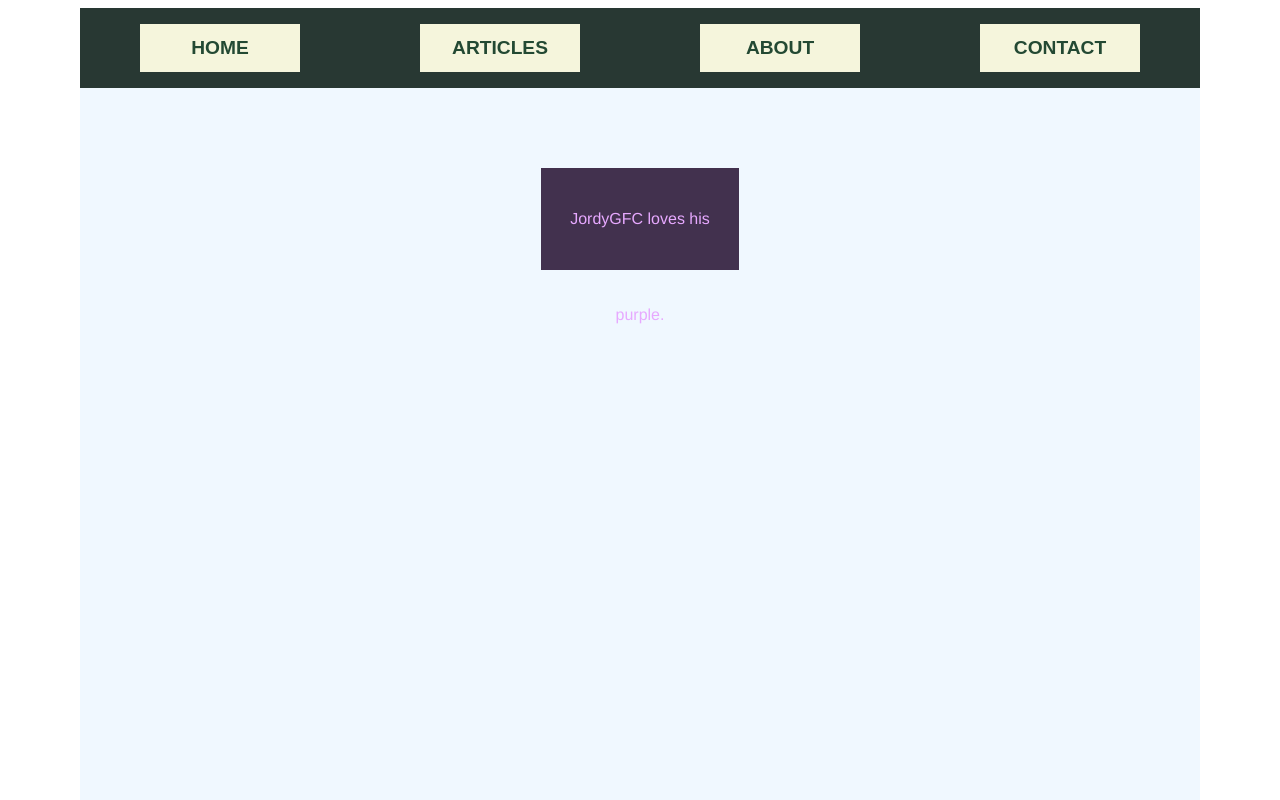
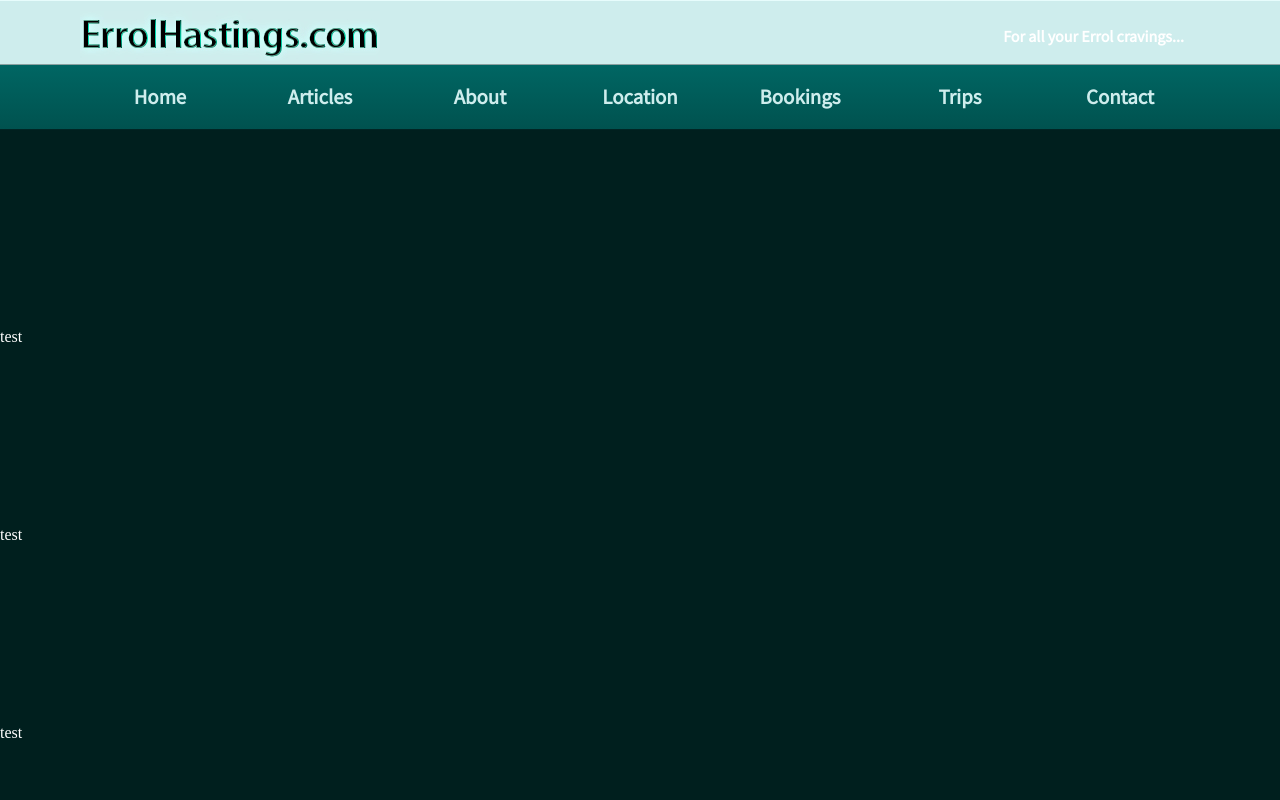
Before and after one commit to ErrolH/ErrolHastings, a plain HTML site: page index.html in a window 1280 px wide. Shown: the top 800 px of the page. Drawn offline with Linux system fonts and the light colour scheme.

Commit message:
Add files via upload

```diff
--- a/index.html
+++ b/index.html
@@ -9,15 +9,37 @@
     <link rel="stylesheet" href="styles.css" />
   </head>
   <body>
-    <nav>
-      <div><a href="#">HOME</a></div>
-      <div><a href="#">ARTICLES</a></div>
-      <div><a href="#">ABOUT</a></div>
-      <div><a href="#">CONTACT</a></div>
-    </nav>
+    <header>
+      <div class="headerContent">
+        <img src="images/logo.jpg" />
+        <div class="headerText">
+          <p>For all your Errol cravings...</p>
+        </div>
+      </div>
+    </header>
 
-    <section>
-      <div>JordyGFC loves his purple.</div>
-    </section>
+    <div class="menuWrapper">
+      <nav>
+        <div><a href="#">Home</a></div>
+        <div><a href="#">Articles</a></div>
+        <div><a href="#">About</a></div>
+        <div><a href="#">Location</a></div>
+        <div><a href="#">Bookings</a></div>
+        <div><a href="#">Trips</a></div>
+        <div><a href="#">Contact</a></div>
+      </nav>
+    </div>
+
+    <br /><br /><br /><br /><br /><br /><br /><br /><br /><br /><br />test
+    <br /><br /><br /><br /><br /><br /><br /><br /><br /><br /><br />test
+    <br /><br /><br /><br /><br /><br /><br /><br /><br /><br /><br />test
+    <br /><br /><br /><br /><br /><br /><br /><br /><br /><br /><br />test
+    <br /><br /><br /><br /><br /><br /><br /><br /><br /><br /><br />test
+    <br /><br /><br /><br /><br /><br /><br /><br /><br /><br /><br />test
+    <br /><br /><br /><br /><br /><br /><br /><br /><br /><br /><br />test
+    <br /><br /><br /><br /><br /><br /><br /><br /><br /><br /><br />test
+    <br /><br /><br /><br /><br /><br /><br /><br /><br /><br /><br />test
+    <br /><br /><br /><br /><br /><br /><br /><br /><br /><br /><br />test
+    <br /><br /><br /><br /><br /><br /><br /><br /><br /><br /><br />test
   </body>
 </html>
--- a/styles.css
+++ b/styles.css
@@ -1,34 +1,95 @@
+@import url('https://fonts.googleapis.com/css2?family=Source+Sans+Pro&display=swap');
 
+@keyframes navBar {
+    from {color: #ceeded;}
+    to {color: rgb(0, 196, 147);}
+  }
+
+
+header {
+    background-color: aliceblue;
+    margin: 0 auto;
+    height: 4em;
+    box-sizing: border-box;
+    background-color: #ceeded;
+    border-top: solid #e7fcfc 1px;
+
+}
+
+.menuWrapper {
+    height: 4em;
+    background-image: linear-gradient(#006663, #00524F);
+    border-top: solid #8aa0a0 1px;
+    border-bottom: solid #002524 1px;
+    position: sticky;
+    top: 0px;
+}
+
+.headerContent {
+    display: flex;
+    max-width: 70em;
+    background-color: #ceeded;
+    margin: 0 auto;
+    justify-content: space-between;
+}
+body {
+    background-color: #001f1e;
+    margin: 0 auto;
+    box-sizing: border-box;
+    color: white;
+}
+
+header div img {
+    margin-top: 10px;
+    height: 50px;
+    width: 300px;
+}
+
+.headerText {
+    margin-right: 1em;
+    margin-top: 0;
+    margin-bottom: 0;
+}
+
+.headerText p {
+    line-height: 60px;
+    margin-block-start: 0.3em;
+    margin-block-end: 0em;
+    /* margin-inline-end: 1em; */
+    /* font-family:Arial, Helvetica, sans-serif; */
+    font-family: 'Source Sans Pro', sans-serif;
+    font-weight: bold;
+}
 nav {
-    background-color:rgb(40, 56, 51);
     max-width: 70em;
     display: flex;
-    justify-content: center;
+    justify-content: space-around;
     text-align: center;
-    height: 5em;
+    height: 4em;
     margin: auto;
 }
 
 nav div {
-    background-color: beige;
     width: 10em;
-    margin: auto;
-    height: 3em;
-    line-height: 3em;
+    line-height: 4em;
 
 }
 
-nav div:hover {
-    background-color: rgb(246, 255, 220);
-    text-shadow: 0px 0px 1px  rgb(0, 0, 0);
+nav div:hover > a {
+    /* background-color: rgb(3, 97, 77);
+    background-image: linear-gradient(#017e7a, #016864); */
+    animation-name: navBar;
+    animation-duration: 0.4s;
+    animation-fill-mode: forwards;
 }
 
 nav div a {
     text-decoration: none;
-    font-family: Arial, Helvetica, sans-serif;
-    font-size: 1.2em;
+    /* font-family: Arial, Helvetica, sans-serif; */
+    font-family: 'Source Sans Pro', sans-serif;
+    font-size: 1.3em;
     font-weight: bold;
-    color: rgb(35, 73, 51);
+    color: #ceeded;
 
 }
 
```
Also changed, not shown: images/logo.jpg (added), images/logo.png (added).
